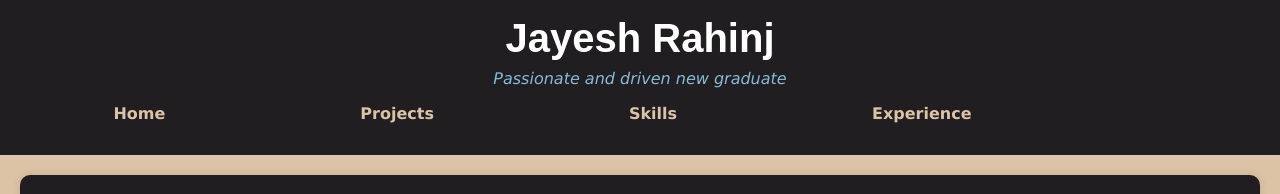
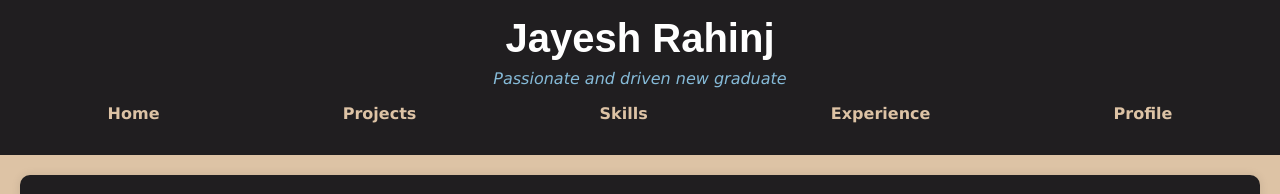
Before and after one commit to jayeshrahinj/portfolio, a plain HTML site: page index.html in a window 1280 px wide. Shown: the top 194 px of the page. Drawn offline with Linux system fonts and the light colour scheme.

Commit message:
Update index.html

```diff
--- a/index.html
+++ b/index.html
@@ -175,7 +175,8 @@
                 <li><a href="project.html">Projects</a></li>
                 <li><a href="skills.html">Skills</a></li>
                 <li><a href="experience.html">Experience</a></li>
-                <li><a href="about.html"></a></li>
+                 <li><a href="about.html">Profile</a></li>
+
             </ul>
         </nav>
     </header>
```
